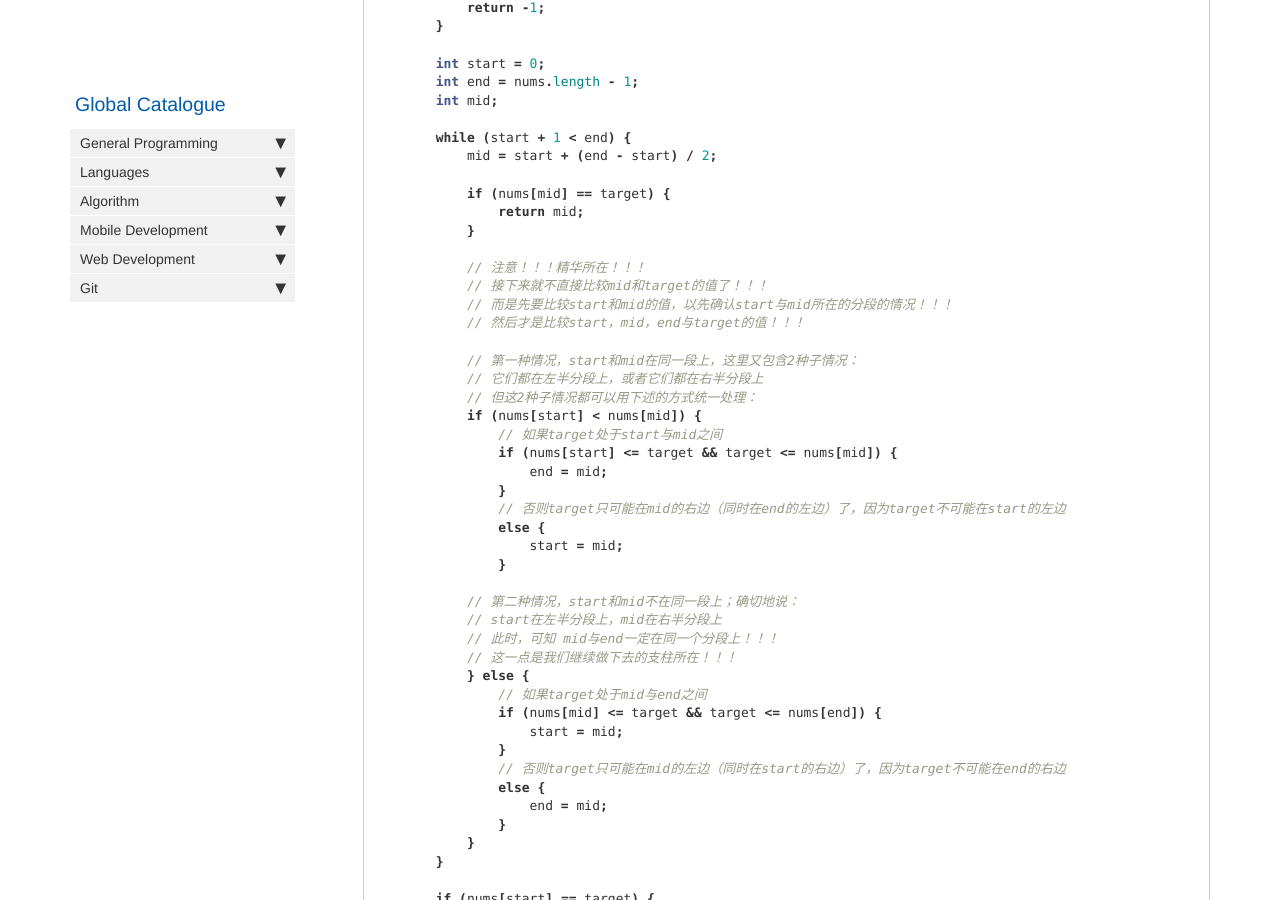
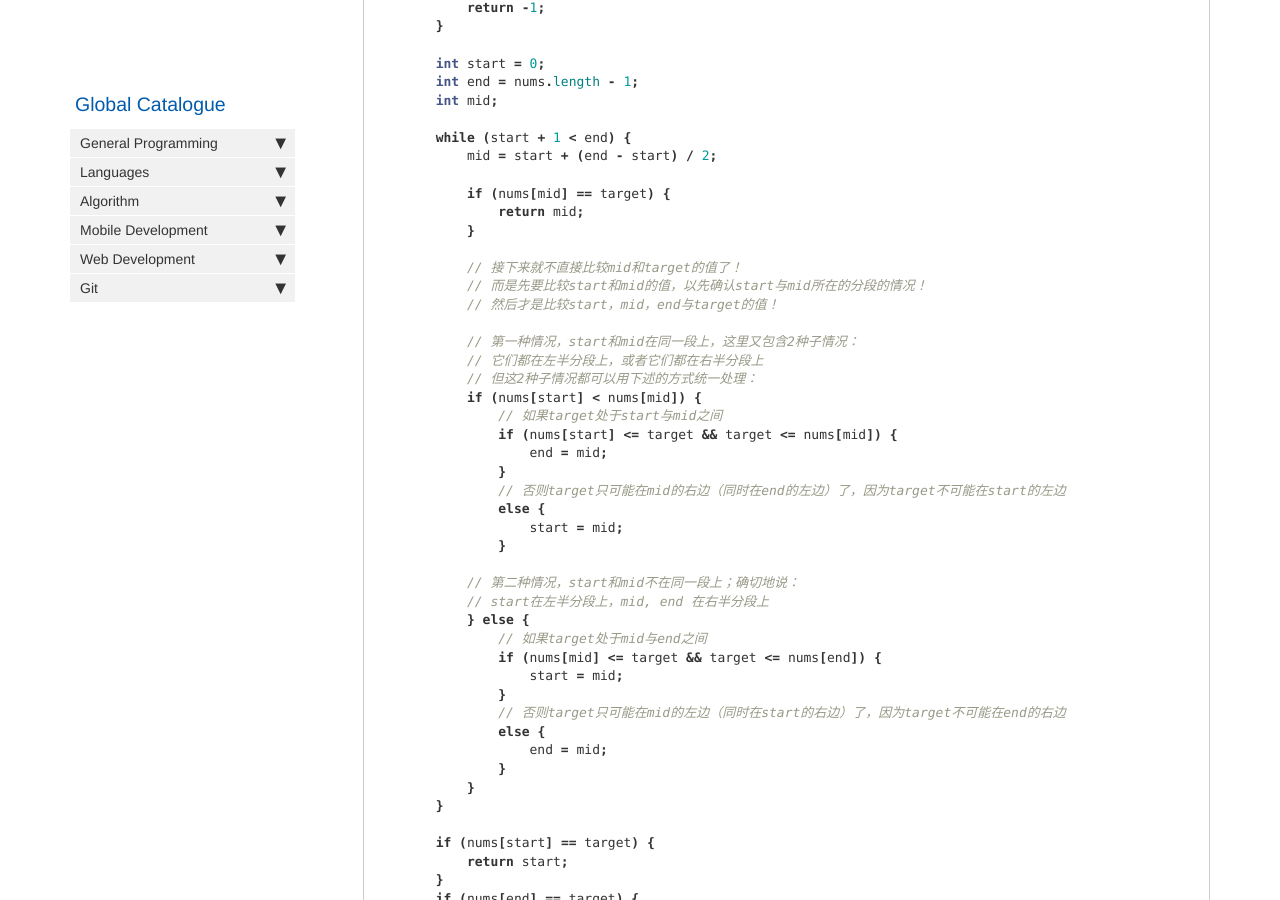
Before and after one commit to HungryOrc/hungryorc.github.io, a Jekyll site: the page built from pages/algorithm/algorithm_search_in_rotated_sorted_array.md, in a window 1280 px wide and 900 px high, scrolled down 802 px. Built offline with Jekyll 4.4.1, drawn with Linux system fonts in a browser that asks for light colours; nearby versions of some CDN libraries; comment, search, counter and statistics services are not loaded.

Commit message:
Update algorithm_search_in_rotated_sorted_array.md

```diff
--- a/pages/algorithm/algorithm_search_in_rotated_sorted_array.md
+++ b/pages/algorithm/algorithm_search_in_rotated_sorted_array.md
@@ -47,10 +47,9 @@ class Solution {
                 return mid;
             }
 
-            // 注意！！！精华所在！！！
-            // 接下来就不直接比较mid和target的值了！！！
-            // 而是先要比较start和mid的值，以先确认start与mid所在的分段的情况！！！
-            // 然后才是比较start，mid，end与target的值！！！
+            // 接下来就不直接比较mid和target的值了！
+            // 而是先要比较start和mid的值，以先确认start与mid所在的分段的情况！
+            // 然后才是比较start，mid，end与target的值！
 
             // 第一种情况，start和mid在同一段上，这里又包含2种子情况：
             // 它们都在左半分段上，或者它们都在右半分段上
@@ -66,9 +65,7 @@ class Solution {
                 }
 
             // 第二种情况，start和mid不在同一段上；确切地说：
-            // start在左半分段上，mid在右半分段上
-            // 此时，可知 mid与end一定在同一个分段上！！！
-            // 这一点是我们继续做下去的支柱所在！！！
+            // start在左半分段上，mid, end 在右半分段上
             } else {
                 // 如果target处于mid与end之间
                 if (nums[mid] <= target && target <= nums[end]) {
```
